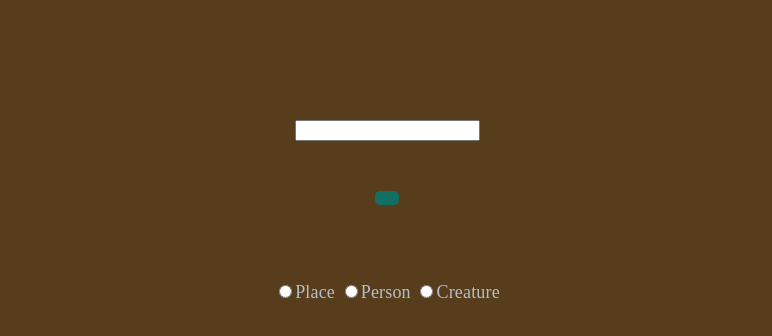
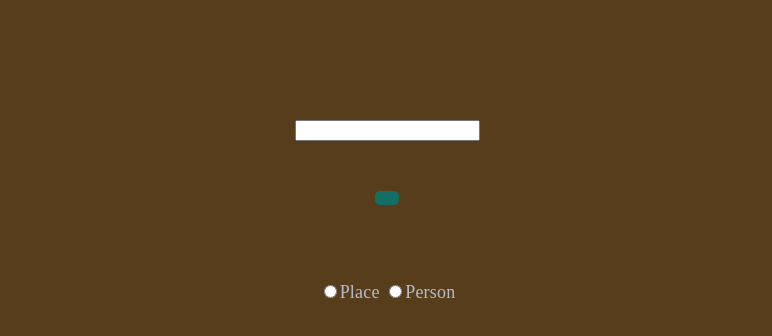
Before and after one commit to arie-wpm/FantasyNameGenerator, a website built with Vite: page src/template.html in a window 1280 px wide. Shown: the part 78-414 px from the top of the page, without its empty margins (253-1025 px from the left). Built offline with nearby package versions, Linux system fonts and the light colour scheme; a web font is replaced by a local one.

Commit message:
Removed Creature

```diff
--- a/src/template.html
+++ b/src/template.html
@@ -8,6 +8,6 @@
   <div id = "type selection">
   <input id="type1" type = "radio" class="radio" name="genoption" value="place">Place</input>
   <input id="type2" type = "radio" class="radio" name="genoption" value="person">Person</input>
-  <input id="type3" type = "radio" class="radio" name="genoption" value="creature">Creature</input>
+   <!-- <input id="type3" type = "radio" class="radio" name="genoption" value="creature">Creature</input> -->
   </div>
 </section>
```
